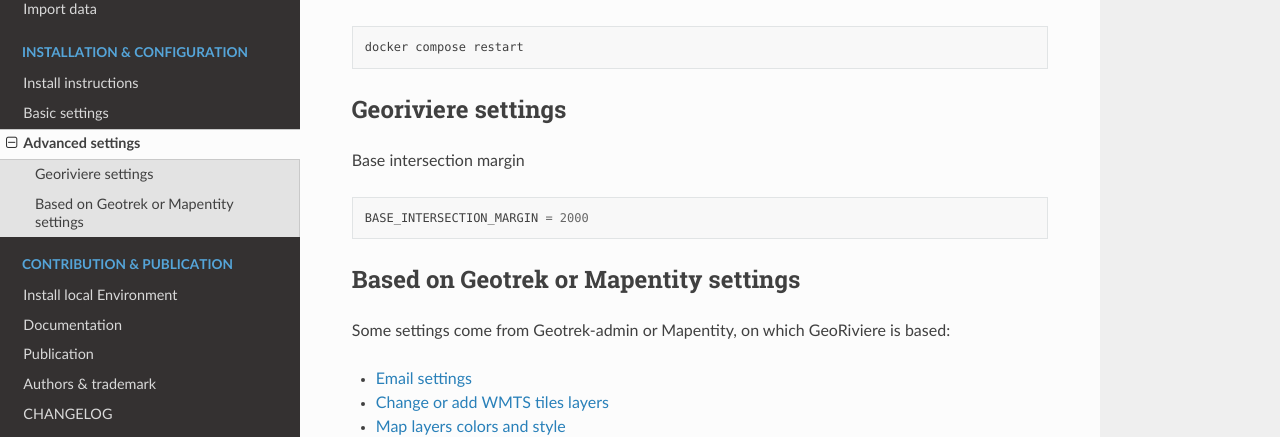
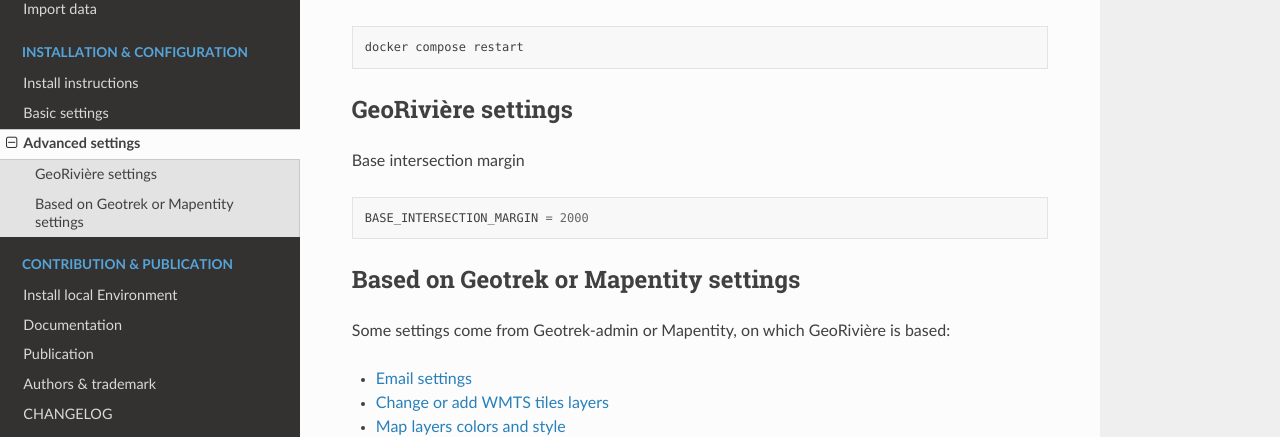
Before and after one commit to Georiviere/Georiviere-admin, a Sphinx documentation site: the page built from docs/install/advanced_settings.rst, in a window 1280 px wide. Shown: the part 231-668 px from the top of the page. Built offline with Sphinx 7.4.7 and the Read the Docs theme 2.0.0, drawn with Linux system fonts in a browser that asks for light colours; the version number could not be read and is left out.

Commit message:
Add accents

```diff
--- a/README.rst
+++ b/README.rst
@@ -10,7 +10,7 @@
     :target: https://georiviere.readthedocs.io
 
 
-**Georiviere**
+**GeoRivière**
 --------------
 
 .. image:: https://github.com/Georiviere.png
--- a/docs/authors.rst
+++ b/docs/authors.rst
@@ -4,7 +4,7 @@
 .. image:: https://github.com/Georiviere.png
    :height: 150
 
-* **GeoRiviere**, community software available under Open Source licence.
+* **GeoRivière**, community software available under Open Source licence.
 * Trademark is registered to **Institut National de la Propriété Intellectuelle** as a word mark under n°4691040.
 * `Brand policy <./Georiviere-politiquemarque--1.0.pdf>`_
 
--- a/docs/development/publication.rst
+++ b/docs/development/publication.rst
@@ -27,4 +27,4 @@
 Docker image
 ------------
 
-* Docker image is published after each release in Georiviere github repository: ghcr.io/georiviere/georiviere-admin:latest
+* Docker image is published after each release in GeoRivière github repository: ghcr.io/georiviere/georiviere-admin:latest
--- a/docs/index.rst
+++ b/docs/index.rst
@@ -1,4 +1,4 @@
-Welcome to GeoRiviere's documentation!
+Welcome to GeoRivière's documentation!
 ======================================
 
 GeoRiviere-admin is an application to handle aquatic environment (stream, river, watersheds…) in a given territory.
--- a/docs/install/advanced_settings.rst
+++ b/docs/install/advanced_settings.rst
@@ -9,7 +9,7 @@
 
 	docker compose restart
 
-Georiviere settings
+GeoRivière settings
 -------------------
 
 Base intersection margin
@@ -22,7 +22,7 @@
 Based on Geotrek or Mapentity settings
 --------------------------------------
 
-Some settings come from Geotrek-admin or Mapentity, on which GeoRiviere is based:
+Some settings come from Geotrek-admin or Mapentity, on which GeoRivière is based:
 
 * `Email settings <https://geotrek.readthedocs.io/en/master/advanced-configuration.html#email-settings>`_
 * `Change or add WMTS tiles layers <https://geotrek.readthedocs.io/en/master/advanced-configuration.html#change-or-add-wmts-tiles-layers-ign-osm-mapbox>`_
--- a/docs/usage/features.rst
+++ b/docs/usage/features.rst
@@ -1,7 +1,7 @@
 Common features
 ===============
 
-Since GeoRiviere is based on Geotrek-admin, it has the same features:
+Since GeoRivière is based on Geotrek-admin, it has the same features:
 
 * display and edit contents with theirs geom
 * export contents in ODT/DOC, PDF, GPX or shape files
--- a/docs/usage/modules.rst
+++ b/docs/usage/modules.rst
@@ -1,7 +1,7 @@
 Modules
 =======
 
-Several modules are available in GeoRiviere, to display and edit professional content:
+Several modules are available in GeoRivière, to display and edit professional content:
 
 * Streams
 * Descriptions (usage, land, morphology, status)
@@ -65,7 +65,7 @@
 
 Estimated or actual costs, fundings, or organisations involved in a project can be filled in an administrative file.
 
-Every content in GeoRiviere can be linked to an administrative file with operation,
+Every content in GeoRivière can be linked to an administrative file with operation,
 and for each you can edit its estimated, material, sub-contracting or man-days costs.
 
 Proceedings
```
